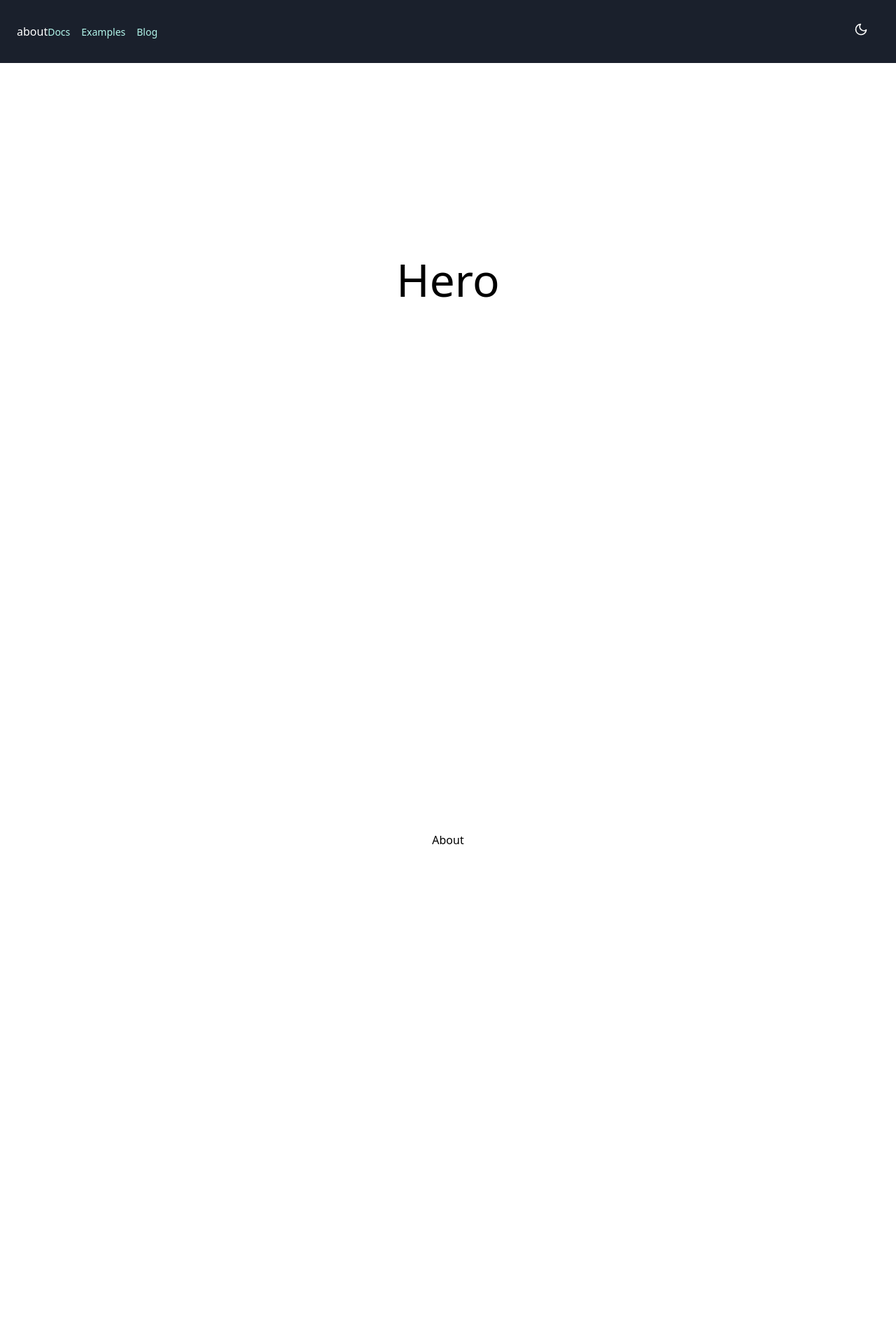
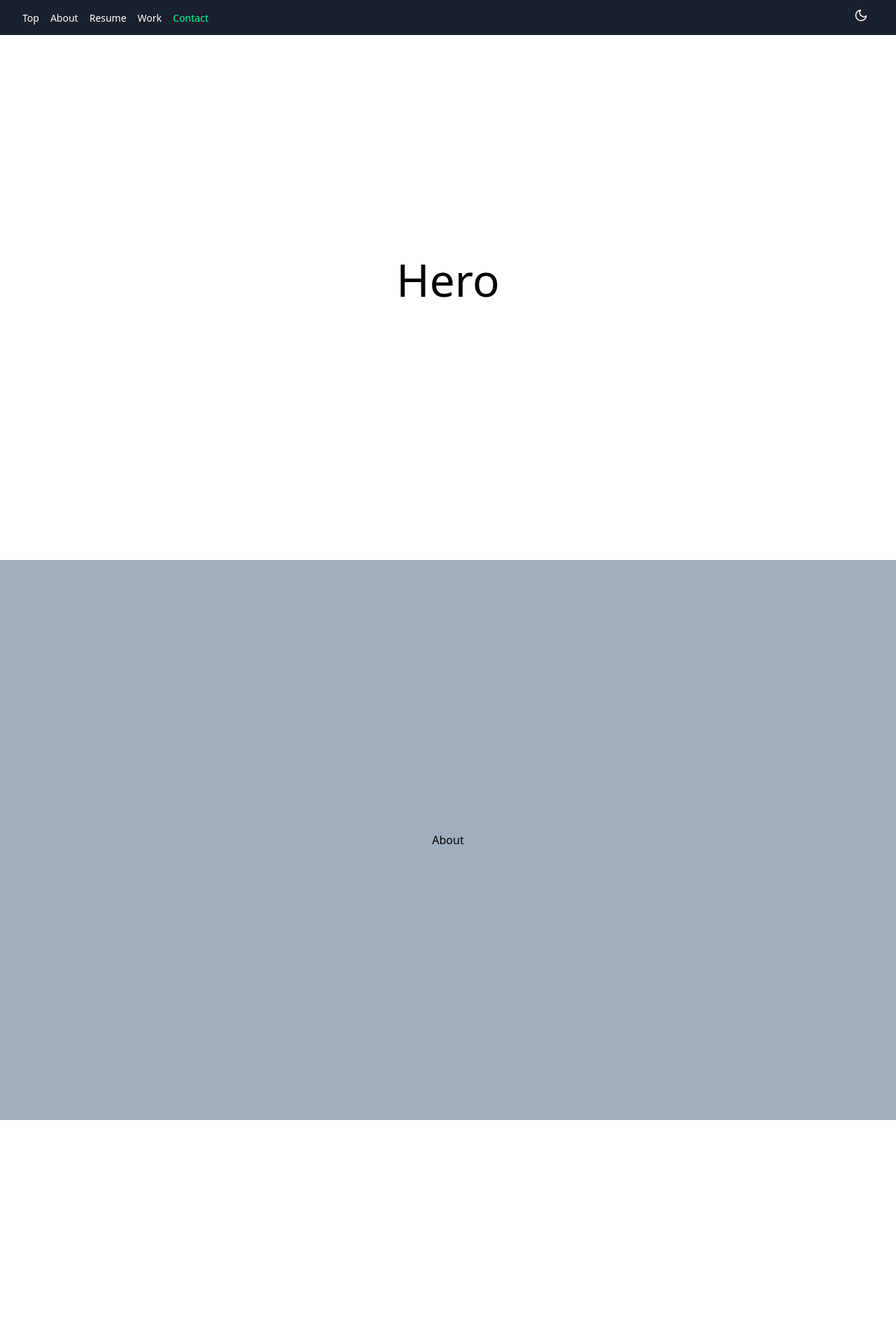
Before and after one commit to trchristensen/react-portfolio, a React (Create React App) app: page / in a window 1280 px wide. Shown: the top 1920 px of the page at 70% size. Built offline with nearby package versions, Linux system fonts and the light colour scheme.

Commit message:
fixing waypoints

```diff
--- a/src/App.js
+++ b/src/App.js
@@ -2,10 +2,14 @@ import React from 'react';
 import Header from './components/header/header.component';
 import Hero from './components/hero/hero.component';
 import About from './components/about/about.component';
+import Resume from "./components/resume/resume.component";
+import Work from "./components/work/work.component";
+import Contact from "./components/contact/contact.component";
 import { themeState } from './atoms/themeState';
 import { useRecoilValue } from 'recoil';
 
 import useLocalStorage from './hooks/useLocalStorage';
+import { Waypoint } from 'react-waypoint';
 
 const json = {
   "main": {
@@ -29,7 +33,9 @@ const App = () => {
       <Header data={data} />
       <Hero />
       <About />
-      <About />
+      <Resume />
+      <Work />
+      <Contact />
     </div>
   );
 }
--- a/src/components/about/about.component.jsx
+++ b/src/components/about/about.component.jsx
@@ -7,17 +7,14 @@ const About = () => {
     const setActiveSection = useSetRecoilState(activeSectionState);
 
     return (
-          <Waypoint
-      onLeave={() => console.log("left about!")}
-      onEnter={() => setActiveSection('about')}
-      >
-      <section
-        id="about"
-        className="h-screen bg-white flex items-center justify-center"
-      >
-        <h2>About</h2>
-      </section>
-      </Waypoint>
+      <>
+        <section id="about">
+          <div className="h-screen bg-gray-500 flex justify-center items-center">
+            <Waypoint onEnter={() => setActiveSection("about")} />
+            <h2>About</h2>
+          </div>
+        </section>
+      </>
     );
 }
 
--- /dev/null
+++ b/src/components/contact/contact.component.jsx
@@ -0,0 +1,22 @@
+import React from "react";
+import { useSetRecoilState } from "recoil";
+import { Waypoint } from "react-waypoint";
+import { activeSectionState } from "../../atoms/activeSectionState";
+
+const Contact = () => {
+  const setActiveSection = useSetRecoilState(activeSectionState);
+
+  return (
+    <>
+      <section
+        id="contact"
+        className="h-screen bg-white flex items-center justify-center"
+      >
+        <Waypoint onEnter={() => setActiveSection("contact")} />
+        <h2>Contact</h2>
+      </section>
+    </>
+  );
+};
+
+export default Contact;
--- a/src/components/header/header.component.jsx
+++ b/src/components/header/header.component.jsx
@@ -48,6 +48,34 @@ const MoonIcon = () => (
 const Header = ({ data }) => {
   //   const { name } = data.main;
 
+  const navLinks = [
+    {
+      title: "Top",
+      id: "top",
+      url: "#top",
+    },
+    {
+      title: "About",
+      id: "about",
+      url: "#about",
+    },
+    {
+      title: "Resume",
+      id: "resume",
+      url: "#resume",
+    },
+    {
+      title: "Work",
+      id: "work",
+      url: "#work",
+    },
+    {
+      title: "Contact",
+      id: "contact",
+      url: "#contact",
+    },
+  ];
+
   const [navOpen, setNavOpen] = React.useState(false);
   const theme = useRecoilValue(themeState);
   const setTheme = useSetRecoilState(themeState);
@@ -57,10 +85,10 @@ const Header = ({ data }) => {
   };
 
   const activeSection = useRecoilValue(activeSectionState);
+  console.log(activeSection)
 
   return (
-    <nav className="flex items-center justify-between flex-wrap bg-gray-900 p-6 fixed w-full">
-      <span className="text-white">{ activeSection }</span>
+    <nav className="flex items-center justify-between flex-wrap bg-gray-900 px-6 py-1 fixed w-full">
       <div className="block lg:hidden">
         <button
           onClick={() => setNavOpen(!navOpen)}
@@ -83,24 +111,17 @@ const Header = ({ data }) => {
         } w-full block flex-grow lg:flex lg:items-center lg:w-auto`}
       >
         <div className="text-sm lg:flex-grow">
-          <a
-            href="#responsive-header"
-            className="block mt-4 lg:inline-block lg:mt-0 text-teal-200 hover:text-white mr-4"
-          >
-            Docs
-          </a>
-          <a
-            href="#responsive-header"
-            className="block mt-4 lg:inline-block lg:mt-0 text-teal-200 hover:text-white mr-4"
-          >
-            Examples
-          </a>
-          <a
-            href="#responsive-header"
-            className="block mt-4 lg:inline-block lg:mt-0 text-teal-200 hover:text-white"
-          >
-            Blog
-          </a>
+          {navLinks.map((link) => (
+              link.id !== "" ?
+                <a
+              href={link.url}
+              className={`block mt-4 lg:inline-block lg:mt-0 hover:text-white mr-2 ml-2 ${(activeSection === link.id) ? 'text-tertiary' : 'text-white'}`}
+            >
+              {link.title}
+            </a>
+            : ' '
+
+          ))}
         </div>
         <div>
           <a
--- a/src/components/hero/hero.component.jsx
+++ b/src/components/hero/hero.component.jsx
@@ -8,12 +8,11 @@ import { useSetRecoilState } from "recoil";
 const Hero = () => {
 
     const setActiveSection = useSetRecoilState(activeSectionState);
-
     return (
-      <Waypoint
-      onLeave={() => console.log("left hero!")}
-      onEnter={() => setActiveSection('hero')}
-      >
+      <>
+        <Waypoint
+          onEnter={() => setActiveSection("top")}
+        />
         <section
           id="hero"
           className="h-screen bg-primary flex items-center justify-center"
@@ -24,7 +23,7 @@ const Hero = () => {
             </div>
           </div>
         </section>
-      </Waypoint>
+      </>
     );
 }
 
--- /dev/null
+++ b/src/components/resume/resume.component.jsx
@@ -0,0 +1,22 @@
+import React from "react";
+import { useSetRecoilState } from "recoil";
+import { Waypoint } from "react-waypoint";
+import { activeSectionState } from "../../atoms/activeSectionState";
+
+const Resume = () => {
+  const setActiveSection = useSetRecoilState(activeSectionState);
+
+  return (
+    <>
+      <section
+        id="resume"
+        className="h-screen bg-white flex items-center justify-center"
+      >
+        <Waypoint onEnter={() => setActiveSection("resume")} />
+        <h2>Resume</h2>
+      </section>
+    </>
+  );
+};
+
+export default Resume;
--- /dev/null
+++ b/src/components/work/work.component.jsx
@@ -0,0 +1,22 @@
+import React from "react";
+import { useSetRecoilState } from "recoil";
+import { Waypoint } from "react-waypoint";
+import { activeSectionState } from "../../atoms/activeSectionState";
+
+const Work = () => {
+  const setActiveSection = useSetRecoilState(activeSectionState);
+
+  return (
+    <>
+      <section
+        id="work"
+        className="h-screen bg-gray-300 flex items-center justify-center"
+      >
+        <Waypoint onEnter={() => setActiveSection("work")} />
+        <h2>Work</h2>
+      </section>
+    </>
+  );
+};
+
+export default Work;
```
